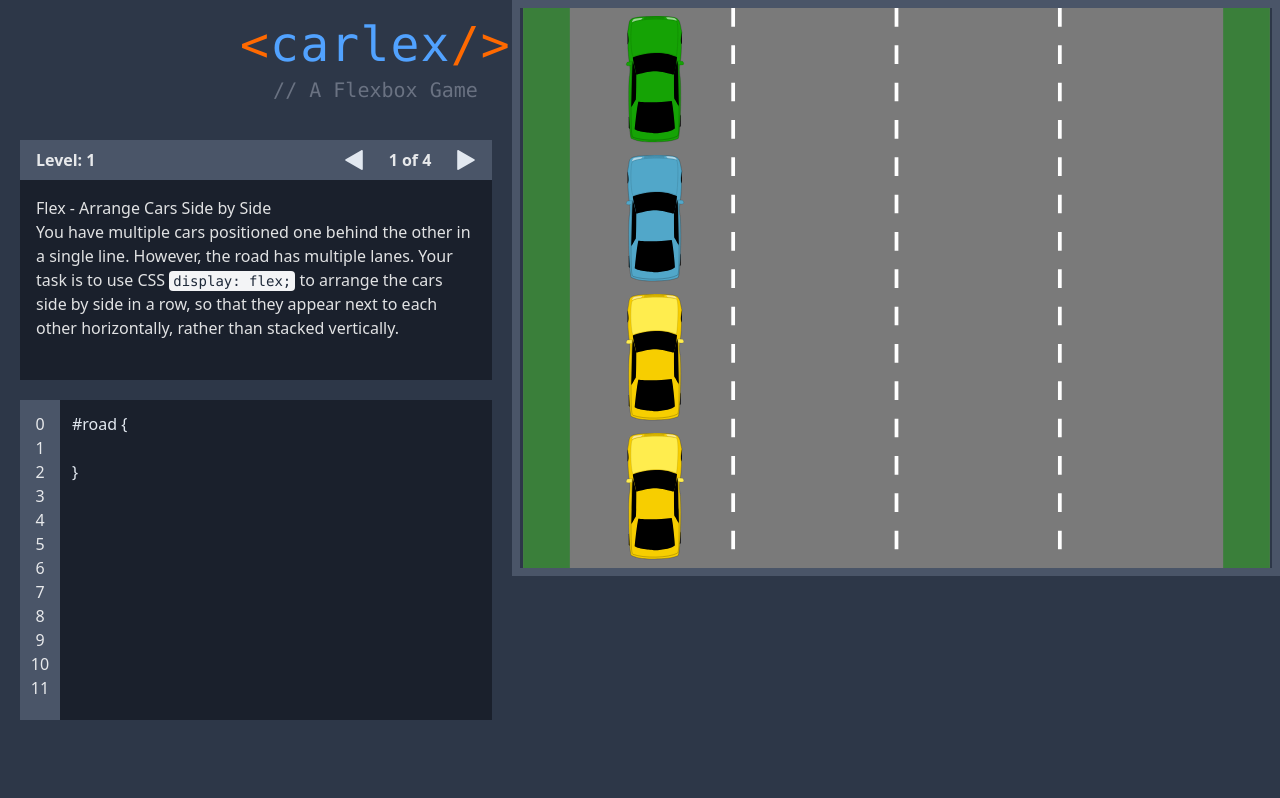
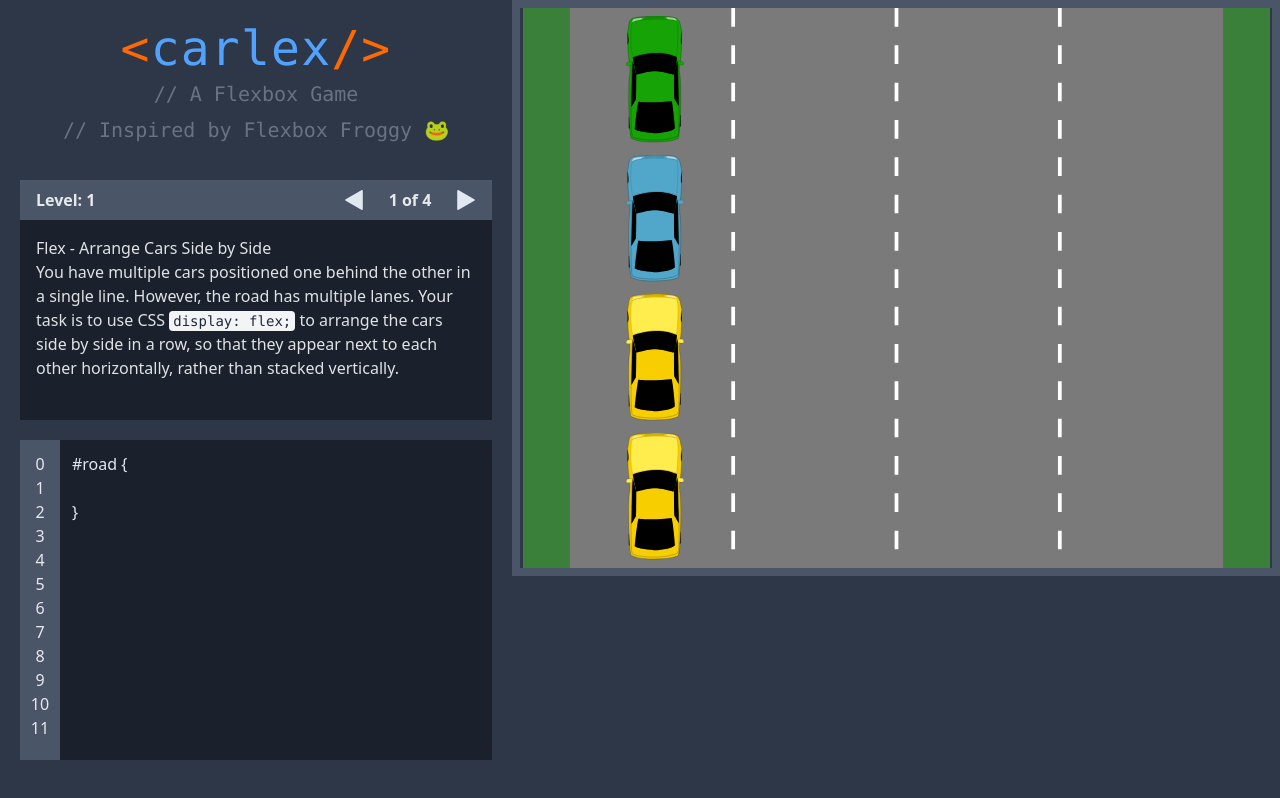
Before and after one commit to Zwolak13/Carlex, a React (Vite) app in the folder FlexReactGame/: page / in a window 1280 px wide. Built offline with nearby package versions, Linux system fonts and the light colour scheme.

Commit message:
Improve logo responsiveness and alignment

```diff
--- a/FlexReactGame/src/App.tsx
+++ b/FlexReactGame/src/App.tsx
@@ -13,10 +13,10 @@ function App() {
   console.log(level);
 
   return (
-    <main className="flex flex-col-reverse h-[100vh] w-[100vw] overflow-auto xl:flex-row  xl:overflow-hidden">
-      <Quests questLevel={level} setQuestLevel={setLevel} setAnswer={setAnswerValues} answer={answerValues} className='h-full flex-grow basis-2/5 bg-[#2D3748] flex flex-col pt-5 xl:pt-30'/>
+    <main className="flex flex-col-reverse h-[100vh] w-[100vw] overflow-auto xl:flex-row  xl:overflow-hidde">
+      <Quests questLevel={level} setQuestLevel={setLevel} setAnswer={setAnswerValues} answer={answerValues} className='h-full flex-grow basis-2/5 bg-[#2D3748] flex flex-col pt-5 xl:pt-40'/>
       <Gameboard questLevel={level} answer={answerValues} className='h-full flex-grow basis-3/5 bg-[#2D3748]'/>
-            <Logo className='block xl:absolute top-5 left-60 py-5 xl:py-0 bg-[#2D3748]'/>
+            <Logo className='block xl:absolute top-[3%]  py-5 xl:py-0 bg-[#2D3748] w-[100%] xl:w-[40%]'/>
     </main>
   )
 }
--- a/FlexReactGame/src/components/Logo.tsx
+++ b/FlexReactGame/src/components/Logo.tsx
@@ -12,7 +12,8 @@ export default function Logo(props: React.HTMLAttributes<HTMLDivElement>) {
         carlex
         <span className="text-orange-500">/&gt;</span>
       </h1>
-      <p className="font-mono text-xl text-gray-500 mt-2">// A Flexbox Game</p>
+      <p className="font-mono text-xl text-gray-500 mt-2">// A Flexbox Game </p>
+      <p className="font-mono text-xl text-gray-500 mt-2">// Inspired by Flexbox Froggy 🐸 </p>
     </div>
   );
 }
```
